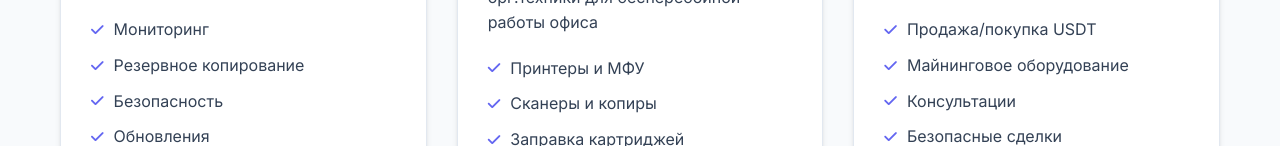
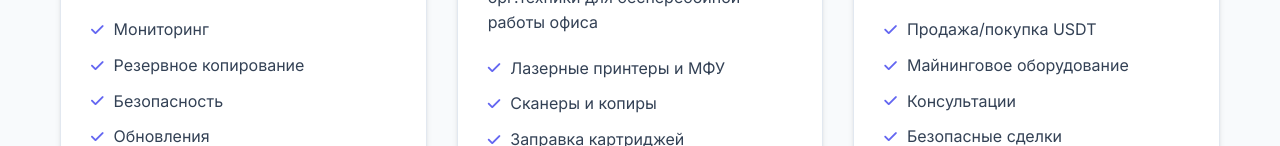
Before and after one commit to okisilev/web_kos, a plain HTML site: page index.html in a window 1280 px wide. Shown: the part 1876-2022 px from the top of the page. Drawn offline with Linux system fonts and the light colour scheme.

Commit message:
Лазерные

```diff
--- a/index.html
+++ b/index.html
@@ -146,7 +146,7 @@
                     <h3>Обслуживание орг.техники</h3>
                     <p>Комплексное обслуживание и ремонт орг.техники для бесперебойной работы офиса</p>
                     <ul class="service-features">
-                        <li><i class="fas fa-check"></i> Принтеры и МФУ</li>
+                        <li><i class="fas fa-check"></i> Лазерные принтеры и МФУ</li>
                         <li><i class="fas fa-check"></i> Сканеры и копиры</li>
                         <li><i class="fas fa-check"></i> Заправка картриджей</li>
                         <li><i class="fas fa-check"></i> Профилактика</li>
```
